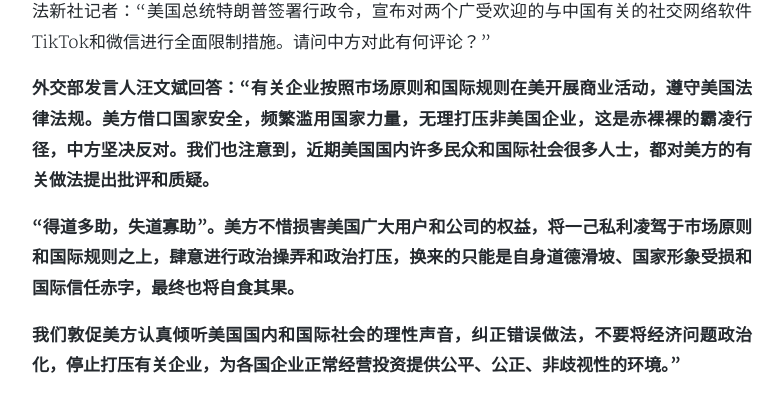
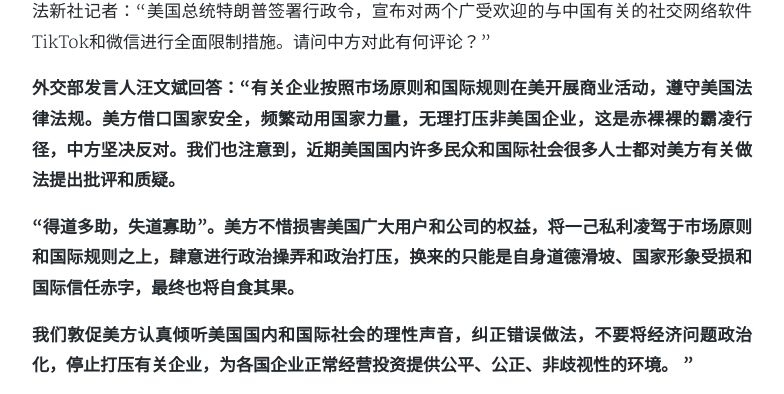
Before and after one commit to Olvcpr423/Olvcpr423.github.io, a Jekyll site: the page built from _posts/2020-08-08-【转载】外交部回应特朗普签署行政令限制微信、TikTok及其母公司.md, in a window 1280 px wide and 1400 px high, scrolled down 528 px, cut to the strip 182-576 px from the top of the window. Shown: the whole strip, without its empty margins (248-1032 px from the left). Built offline with Jekyll 4.4.1, drawn with Linux system fonts in a browser that asks for light colours; nearby versions of some CDN libraries; a style sheet for code colours, icons or effects is not loaded; some of the changed text lies outside the part shown.

Commit message:
Update 2020-08-08-【转载】外交部回应特朗普签署行政令限制微信、TikTok及其母公司.md

```diff
--- a/_posts/2020-08-08-【转载】外交部回应特朗普签署行政令限制微信、TikTok及其母公司.md
+++ b/_posts/2020-08-08-【转载】外交部回应特朗普签署行政令限制微信、TikTok及其母公司.md
@@ -13,12 +13,12 @@ tags: 转载
 
 法新社记者：“美国总统特朗普签署行政令，宣布对两个广受欢迎的与中国有关的社交网络软件TikTok和微信进行全面限制措施。请问中方对此有何评论？”
 
-<b>外交部发言人汪文斌回答：“有关企业按照市场原则和国际规则在美开展商业活动，遵守美国法律法规。美方借口国家安全，频繁滥用国家力量，无理打压非美国企业，这是赤裸裸的霸凌行径，中方坚决反对。我们也注意到，近期美国国内许多民众和国际社会很多人士，都对美方的有关做法提出批评和质疑。</b>
+<b>外交部发言人汪文斌回答：“有关企业按照市场原则和国际规则在美开展商业活动，遵守美国法律法规。美方借口国家安全，频繁动用国家力量，无理打压非美国企业，这是赤裸裸的霸凌行径，中方坚决反对。我们也注意到，近期美国国内许多民众和国际社会很多人士都对美方有关做法提出批评和质疑。</b>
 
 <b>“得道多助，失道寡助”。美方不惜损害美国广大用户和公司的权益，将一己私利凌驾于市场原则和国际规则之上，肆意进行政治操弄和政治打压，换来的只能是自身道德滑坡、国家形象受损和国际信任赤字，最终也将自食其果。</b>
 
-<b>我们敦促美方认真倾听美国国内和国际社会的理性声音，纠正错误做法，不要将经济问题政治化，停止打压有关企业，为各国企业正常经营投资提供公平、公正、非歧视性的环境。”</b>
+<b>我们敦促美方认真倾听美国国内和国际社会的理性声音，纠正错误做法，不要将经济问题政治化，停止打压有关企业，为各国企业正常经营投资提供公平、公正、非歧视性的环境。 ”</b>
 
 <img src ='https://www.fmprc.gov.cn/web/fyrbt_673021/W020200807650957768456.jpg'>
 
-<font color ='#808080'>引用自<a href ='https://mp.weixin.qq.com/s/ttP_ATmspNoE5_CcO9fkSA'>https://mp.weixin.qq.com/s/ttP_ATmspNoE5_CcO9fkSA</a>。</font>
+<font color ='#808080'>引用自 <a href ='https://www.fmprc.gov.cn/web/fyrbt_673021/t1804743.shtml'>https://www.fmprc.gov.cn/web/fyrbt_673021/t1804743.shtml</a>。</font>
```
